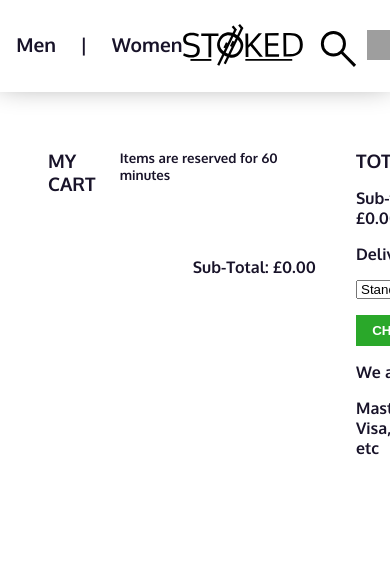
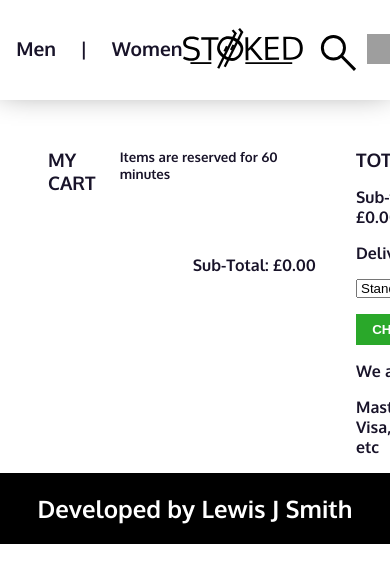
Before and after one commit to lewisjsmith/online-shop, a React (Vite) app: page /cart in a window 390 px wide. Shown: the top 582 px of the page. Built offline with nearby package versions, Linux system fonts and the light colour scheme; grey boxes are pictures that could not be loaded.

Commit message:
Footer added, media query added and passed through context for mobile compatibility.

```diff
--- a/src/App.jsx
+++ b/src/App.jsx
@@ -1,4 +1,4 @@
-import { useState, createContext } from 'react'
+import { useState, createContext, useEffect } from 'react'
 import { Routes, Route } from 'react-router-dom'
 
 import productExamples from './productExamples';
@@ -17,12 +17,28 @@ export const ShopContext = createContext({
   products: [],
   cartItems: [],
   addToCart: () => { },
-  removeFromCart: () => { }
+  removeFromCart: () => { },
+  mobile: false
 });
 
 function App(props) {
 
   const [cartItems, setCartItems] = useState([]);
+  const [windowQuery, setWindowQuery] = useState({
+    matches: window.innerWidth > 600 ? true : false
+  })
+
+  useEffect(() => {
+    let mq = window.matchMedia("(min-width: 600px)");
+    mq.addEventListener("change", sizeCheck);
+    return () => mq.removeEventListener("change", sizeCheck);
+  }, []);
+
+  function sizeCheck(obj) {
+    const temp = obj.matches;
+    setWindowQuery({matches: temp})
+  }
+
   const products = productExamples;
 
   const addToCart = (value, added, size) => {
@@ -53,14 +69,14 @@ function App(props) {
     const vanillaList = [...cartItems];
     const updatedList = vanillaList.map(item => {
 
-      if(item.value === value && item.size === size) {
+      if (item.value === value && item.size === size) {
         if (quantity >= item.quantity) {
           return "";
         } else {
-          return {...item, quantity: (item.quantity - quantity)};
+          return { ...item, quantity: (item.quantity - quantity) };
         }
       } else {
-        return {...item}
+        return { ...item }
       }
     }).filter(space => space !== "");
 
@@ -70,23 +86,19 @@ function App(props) {
 
 
   return (
-    <ShopContext.Provider value={{ products, cartItems, addToCart, removeFromCart }}>
+
+    <ShopContext.Provider value={{ products, cartItems, addToCart, removeFromCart, windowQuery }}>
+
       <Routes>
-
         <Route path="/" element={<Navbar />}>
-
           <Route index element={<Home />} />
-
           <Route path="men" element={<StorePage />}>
             <Route path=":pathname" element={<StorePage />} />
           </Route>
-
           <Route path="women" element={<StorePage />}>
             <Route path=":pathname" element={<StorePage />} />
           </Route>
-
           <Route path="cart" element={<Cart />} />
-
           <Route path="product">
             {products.map(item => {
               return (
@@ -94,12 +106,10 @@ function App(props) {
               );
             })}
           </Route>
+          <Route path="*" element={<ErrorPage />} />
+        </Route>
+      </Routes>
 
-          <Route path="*" element={<ErrorPage />} />
-
-        </Route>
-
-      </Routes>
     </ShopContext.Provider>
   )
 }
--- /dev/null
+++ b/src/components/Footer.jsx
@@ -0,0 +1,10 @@
+import styles from "../styles/Footer.module.css";
+
+export default function Footer() {
+
+    return (
+        <div className={styles["footer-wrapper"]}>
+            <h2>Developed by Lewis J Smith </h2>
+        </div>
+    )
+}
--- a/src/components/Home.jsx
+++ b/src/components/Home.jsx
@@ -11,7 +11,7 @@ export default function Home() {
             width: "100%",
             height: "100%",
         }}>
-            <div style={{
+            {/* <div style={{
                 width: "100%",
                 height: "100%",
                 objectFit: "contain",
@@ -30,11 +30,12 @@ export default function Home() {
                 }}>
                     <source src={vid} type="video/mp4" />
                 </video>
-            </div>
-            <div className={styles["button-wrapper"]}>
-                <Link to={"/men/"}><button className={styles["left"]} style={{ textDecoration: "none" }}>SHOP MEN</button></Link>
-                <Link to={"/women/"}><button className={styles["right"]} style={{ textDecoration: "none" }}>SHOP WOMEN</button></Link>
-            </div>
+                <div className={styles["button-wrapper"]}>
+                    <Link to={"/men/"}><button className={styles["left"]} style={{ textDecoration: "none" }}>SHOP MEN</button></Link>
+                    <Link to={"/women/"}><button className={styles["right"]} style={{ textDecoration: "none" }}>SHOP WOMEN</button></Link>
+                </div>
+            </div> */}
         </div>
+
     );
 }
--- a/src/components/Navbar.jsx
+++ b/src/components/Navbar.jsx
@@ -8,10 +8,11 @@ import SearchBar from "./SearchBar";
 import cartSvg from "../assets/cart.svg";
 import logo from '../assets/logo.svg';
 import logo2 from '../assets/logo.svg';
+import Footer from './Footer'
 
 function Navbar() {
 
-    const { cartItems } = useContext(ShopContext);
+    const { cartItems, windowQuery } = useContext(ShopContext);
 
     const [cartNumber, setCartNumber] = useState(0);
 
@@ -23,6 +24,7 @@ function Navbar() {
 
     const menRef = useRef(null);
     const womenRef = useRef(null);
+
 
     useEffect(() => {
         const handleClick = (e) => {
@@ -96,7 +98,7 @@ function Navbar() {
                     </div>
                     <li className={styles["logo-wrapper"]}>
                         <Link to={"/"} style={{ textDecoration: "none" }}>
-                        <img className={styles["home-logo"]} src={logo2}/>
+                            <img className={styles["home-logo"]} src={logo2} />
                         </Link>
                     </li>
                     <div className={styles["buttons-wrapper"]}>
@@ -124,6 +126,7 @@ function Navbar() {
             </nav>
 
             <Outlet />
+            <Footer />
 
         </div>
     )
--- a/src/styles/App.css
+++ b/src/styles/App.css
@@ -11,7 +11,7 @@ body {
 
     margin: 0;
     padding: 0;
-    height: 100vh;
+    height: auto;
     width: 100vw;
     box-sizing: border-box;
 
--- a/src/styles/Cart.module.css
+++ b/src/styles/Cart.module.css
@@ -1,7 +1,7 @@
 .page-wrapper {
     margin-left: auto;
     margin-right: auto;
-    margin-top: 10ch;
+    margin-top: 100px;
     min-width: 480px;
     max-width: 960px;
 }
--- /dev/null
+++ b/src/styles/Footer.module.css
@@ -0,0 +1,8 @@
+.footer-wrapper {
+    width: 100%;
+    background-color: rgb(0, 0, 0);
+    color: white;
+    display: flex;
+    justify-content: center;
+    align-items: center;
+}
--- a/src/styles/Navbar.module.css
+++ b/src/styles/Navbar.module.css
@@ -1,3 +1,4 @@
+
 a {
     position: relative;
     color: var(--font-base);
@@ -19,7 +20,7 @@ nav {
     margin: 0;
     padding: 2ch;
 
-    height: 100%;
+    height: 100px;
     width: 100%;
 
     position: relative;
@@ -33,6 +34,14 @@ nav {
     background-color: var(--bg-color);
     color: var(--font-base);
     box-shadow: 0px -10px 30px var(--bx-shadow);
+}
+
+@media (max-width: 600px) {
+
+    .nax-wrapper {
+        grid-template-columns: 2fr 1fr;
+    }
+
 }
 
 .left-button,
--- a/src/styles/ProductPage.module.css
+++ b/src/styles/ProductPage.module.css
@@ -8,7 +8,7 @@
     flex-wrap: nowrap;
     gap: 5ch;
 
-    padding-top: 13%;
+    margin-top: 160px;
 }
 
 .info-wrapper {
--- a/src/styles/StorePage.module.css
+++ b/src/styles/StorePage.module.css
@@ -3,8 +3,7 @@
     box-sizing: border-box;
     width: 100%;
     height: 100%;
-    padding: 5%;
-    padding-top: 10%;
+    margin-top: 140px;
 
     background-color: var(--bg-color);
 }
```
